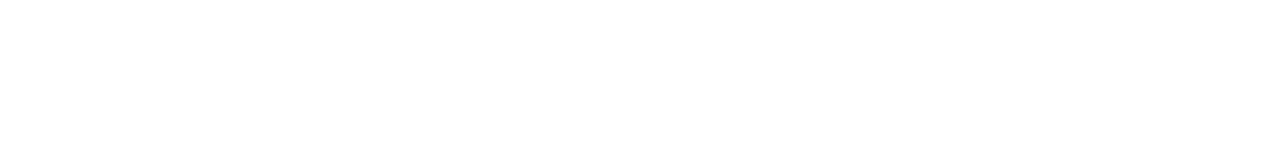
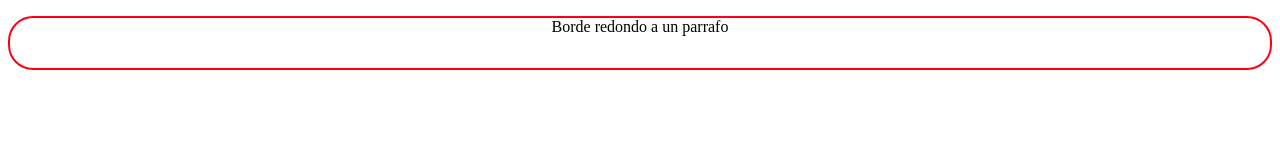
Before and after one commit to sebasvalencia/CSS3, a plain HTML site: page index.html in a window 1280 px wide. Drawn offline with Linux system fonts and the light colour scheme.

Commit message:
border-radius

```diff
--- a/estilos.css
+++ b/estilos.css
@@ -0,0 +1,7 @@
+.bordeRedondo{
+    border-radius: 25px;
+    /*border-radius: 25px 50px 75px;*/
+    border: 2px solid #ff0012;
+    height: 50px;
+    text-align: center;
+}
--- a/index.html
+++ b/index.html
@@ -4,9 +4,12 @@
     <meta charset="UTF-8">
     <meta name="viewport" content="width=device-width, initial-scale=1.0">
     <meta http-equiv="X-UA-Compatible" content="ie=edge">
+    <link rel="stylesheet" href="estilos.css">
     <title>CSS3</title>
 </head>
 <body>
 
+    <p class="bordeRedondo">Borde redondo a un parrafo</p>
+
 </body>
 </html>
```
Also changed, not shown: 1 other file.
